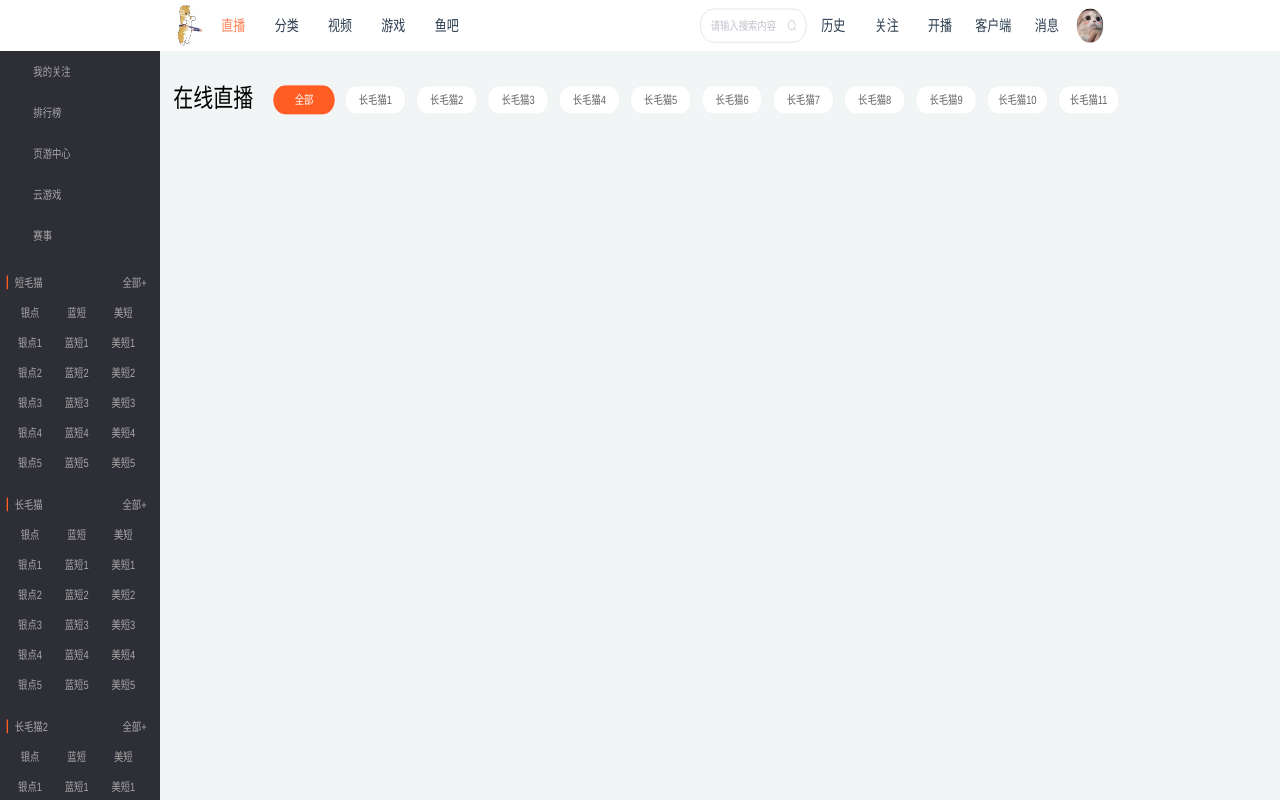
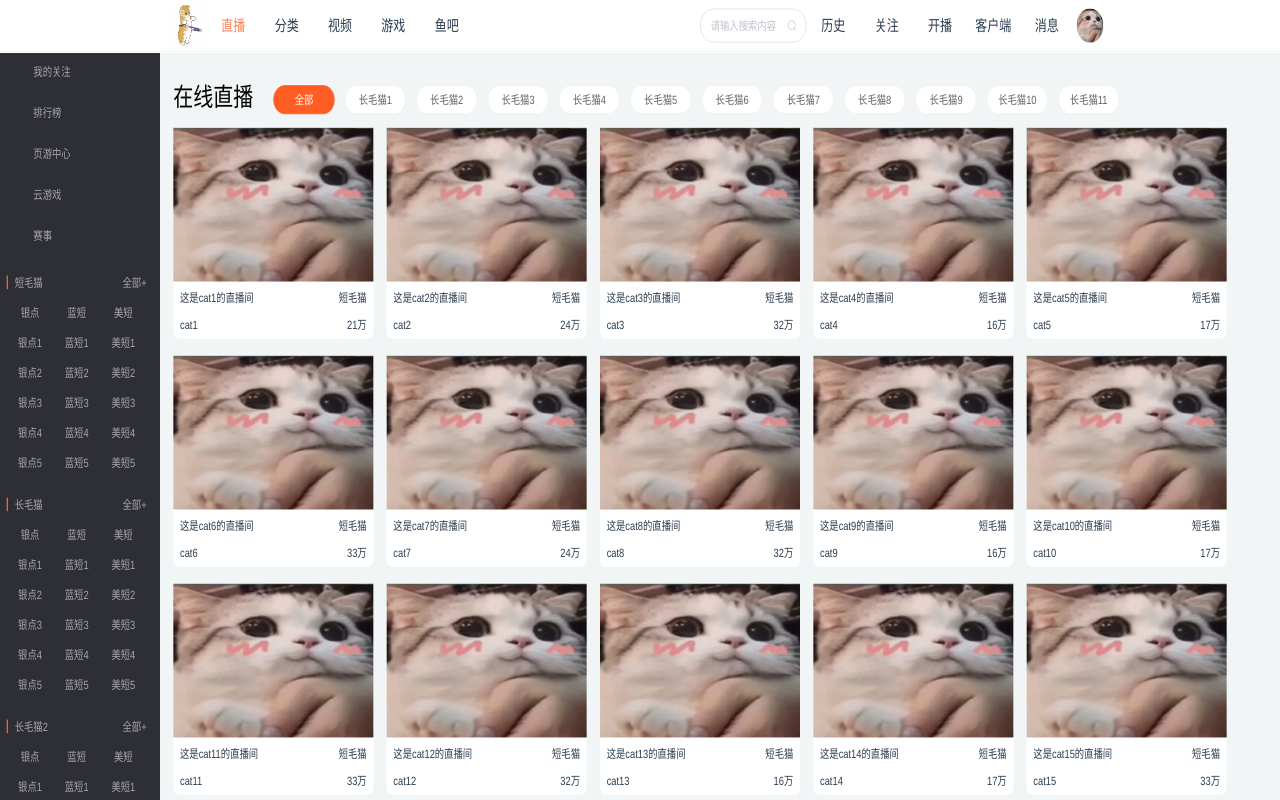
Before and after one commit to wxbsuifeng/maomaoTV, a Vue app in the folder web_vue3/: page /home in a window 1280 px wide. Built offline with nearby package versions, Linux system fonts and the light colour scheme.

Commit message:
add:add-home-content

```diff
--- a/web_vue3/src/components/card-content/card1.vue
+++ b/web_vue3/src/components/card-content/card1.vue
@@ -1,23 +1,26 @@
 <template>
-  <div class="card-container">
+  <div
+    class="card-container"
+    @click="hanldeClick(roomData.roomId)"
+  >
     <img
       class="room-img"
-      src="@/../static/img/self.jpg"
+      :src="'@/../static/img/self.jpg'"
     />
     <p class="room-detail">
       <span class="detail-left">
-        {{ room.roomTitle }}
+        {{ roomData.roomTitle }}
       </span>
       <span class="detail-right">
-        {{ root.roomType }}
+        {{ roomData.type }}
       </span>
     </p>
     <p class="room-detail">
       <span class="detail-left">
-        {{ room.roomTitle }}
+        {{ roomData.roomName }}
       </span>
       <span class="detail-right">
-        {{ root.roomType }}
+        {{ roomData.hot }}
       </span>
     </p>
   </div>
@@ -25,17 +28,20 @@
 
 <script>
   import { reactive, toRefs, onBeforeMount, onMounted } from 'vue'
+  import { useRouter, useRoute } from 'vue-router'
 
   export default {
     name: 'home',
     props: {
       roomData: Object
     },
-    setup(props) {
+    setup() {
       const data = reactive({
 
       })
       const refData = toRefs(data);
+      const router = useRouter()
+      const route = useRoute()
 
       onBeforeMount(() => {
       })
@@ -43,17 +49,46 @@
       onMounted(() => {
       })
 
+      function hanldeClick() {
+        //$route.push();
+        console.log(route)
+      }
+
       return {
         ...refData,
+        hanldeClick
       }
     }
   };
 </script>
+
 <style lang="less" scoped>
-.card-container {
-  width: 300px;
-  margin-right: 20px;
-  display: inline-block;
-  vertical-align: center;
-}
+  .card-container {
+    width: 300px;
+    margin: 0 20px 20px 0;
+    display: inline-block;
+    vertical-align: center;
+    border-radius: 8px;
+    background-color: #fff;
+    cursor: pointer;
+
+    .room-img {
+      width: 300px;
+      height: 180px;
+    }
+
+    .room-detail {
+      height: 32px;
+      line-height: 32px;
+      padding: 0 10px 0 10px;
+
+      .detail-right {
+        float: right;
+      }
+    }
+
+    &:hover {
+      transform: scale(1.1);
+    }
+  }
 </style>
--- a/web_vue3/src/components/header/index.vue
+++ b/web_vue3/src/components/header/index.vue
@@ -208,6 +208,7 @@
   left: 0;
   background: #fff;
   border-bottom: 1px solid #eee;
+  z-index: 99;
 
   .header-container {
     margin: 0 auto;
@@ -228,6 +229,7 @@
         top: 65px;
         left: 0;
         width: 200px;
+        background-color: #fff;
         border-radius: 5px;
         box-shadow: 0 2px 6px rgb(0 0 0 / 10%);
         -webkit-box-shadow: 0 2px 6px rgb(0 0 0 / 10%);
@@ -252,6 +254,7 @@
 
           &:hover {
             background: rgba(0, 0, 0, 0.1);
+            color: #ff5d23;
           }
         }
       }
@@ -339,6 +342,7 @@
       padding: 15px 10px 15px 10px;
       font-size: 12px;
       border-radius: 5px;
+      background-color: #fff;
       box-sizing: border-box;
       box-shadow: 0 2px 6px rgb(0 0 0 / 10%);
       -webkit-box-shadow: 0 2px 6px rgb(0 0 0 / 10%);
--- a/web_vue3/src/views/home/index.vue
+++ b/web_vue3/src/views/home/index.vue
@@ -13,12 +13,23 @@
       {{ type.typeName }}
     </span>
   </div>
+  <div class="home-content">
+    <card-1
+      v-for="room in contentList"
+      :key="room.roomId"
+      :roomData="room"
+    ></card-1>
+  </div>
 </template>
 
 <script>
   import { reactive, toRefs, onBeforeMount, onMounted } from 'vue'
+  import card1 from '../../components/card-content/card1.vue';
 
   export default {
+    components: {
+      card1
+    },
     name: 'home',
     setup() {
       const data = reactive({
@@ -72,6 +83,113 @@
             typeId: 11,
             typeName: '长毛猫11'
           }
+        ],
+        contentList: [
+          {
+            roomId: 1,
+            roomTitle: '这是cat1的直播间',
+            type: '短毛猫',
+            roomName: 'cat1',
+            hot: '21万'
+          },
+          {
+            roomId: 2,
+            roomTitle: '这是cat2的直播间',
+            type: '短毛猫',
+            roomName: 'cat2',
+            hot: '24万'
+          },
+          {
+            roomId: 3,
+            roomTitle: '这是cat3的直播间',
+            type: '短毛猫',
+            roomName: 'cat3',
+            hot: '32万'
+          },
+          {
+            roomId: 4,
+            roomTitle: '这是cat4的直播间',
+            type: '短毛猫',
+            roomName: 'cat4',
+            hot: '16万'
+          },
+          {
+            roomId: 5,
+            roomTitle: '这是cat5的直播间',
+            type: '短毛猫',
+            roomName: 'cat5',
+            hot: '17万'
+          },
+          {
+            roomId: 6,
+            roomTitle: '这是cat6的直播间',
+            type: '短毛猫',
+            roomName: 'cat6',
+            hot: '33万'
+          },
+          {
+            roomId: 7,
+            roomTitle: '这是cat7的直播间',
+            type: '短毛猫',
+            roomName: 'cat7',
+            hot: '24万'
+          },
+          {
+            roomId: 8,
+            roomTitle: '这是cat8的直播间',
+            type: '短毛猫',
+            roomName: 'cat8',
+            hot: '32万'
+          },
+          {
+            roomId: 9,
+            roomTitle: '这是cat9的直播间',
+            type: '短毛猫',
+            roomName: 'cat9',
+            hot: '16万'
+          },
+          {
+            roomId: 10,
+            roomTitle: '这是cat10的直播间',
+            type: '短毛猫',
+            roomName: 'cat10',
+            hot: '17万'
+          },
+          {
+            roomId: 11,
+            roomTitle: '这是cat11的直播间',
+            type: '短毛猫',
+            roomName: 'cat11',
+            hot: '33万'
+          },
+          {
+            roomId: 12,
+            roomTitle: '这是cat12的直播间',
+            type: '短毛猫',
+            roomName: 'cat12',
+            hot: '32万'
+          },
+          {
+            roomId: 13,
+            roomTitle: '这是cat13的直播间',
+            type: '短毛猫',
+            roomName: 'cat13',
+            hot: '16万'
+          },
+          {
+            roomId: 14,
+            roomTitle: '这是cat14的直播间',
+            type: '短毛猫',
+            roomName: 'cat14',
+            hot: '17万'
+          },
+          {
+            roomId: 15,
+            roomTitle: '这是cat15的直播间',
+            type: '短毛猫',
+            roomName: 'cat15',
+            hot: '33万'
+          }
         ]
       })
       const refData = toRefs(data);
@@ -92,6 +210,7 @@
   .home-header {
     font-size: 30px;
     color: black;
+    height: 60px;
 
     .header-title {
       margin-right: 30px;
@@ -126,4 +245,8 @@
       }
     }
   }
+
+  .home-content {
+    height: calc(100% - 60px);
+  }
 </style>
```
Lines whose indentation alone changed are shown as unchanged.
